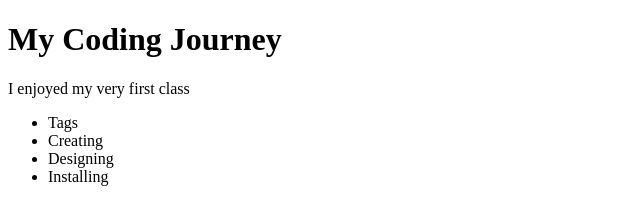
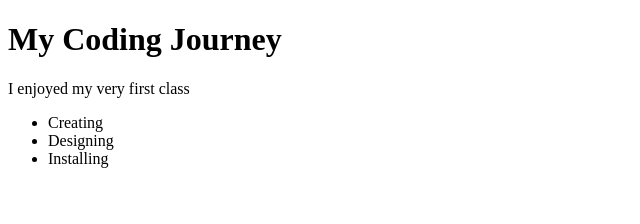
Before and after one commit to Anita-Black/FrontEnd, a plain HTML site: page INDEX.html in a window 1280 px wide. Shown: the whole page, without its empty margins (0-640 px from the left). Drawn offline with Linux system fonts and the light colour scheme.

Commit message:
Update INDEX.html

```diff
--- a/INDEX.html
+++ b/INDEX.html
@@ -9,7 +9,6 @@
     <h1>My Coding Journey</h1>
     <p>I enjoyed my very first class</p>
     <ul>
-        <li>Tags</li>
         <li>Creating</li>
         <li>Designing</li>
         <li>Installing</li>
```
